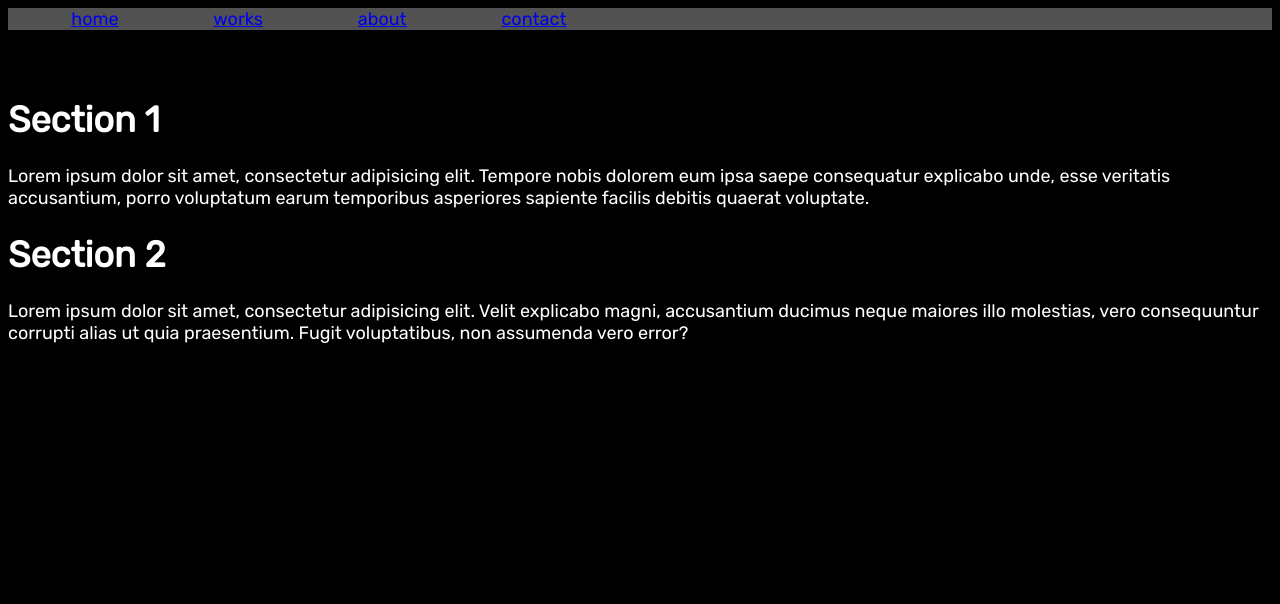
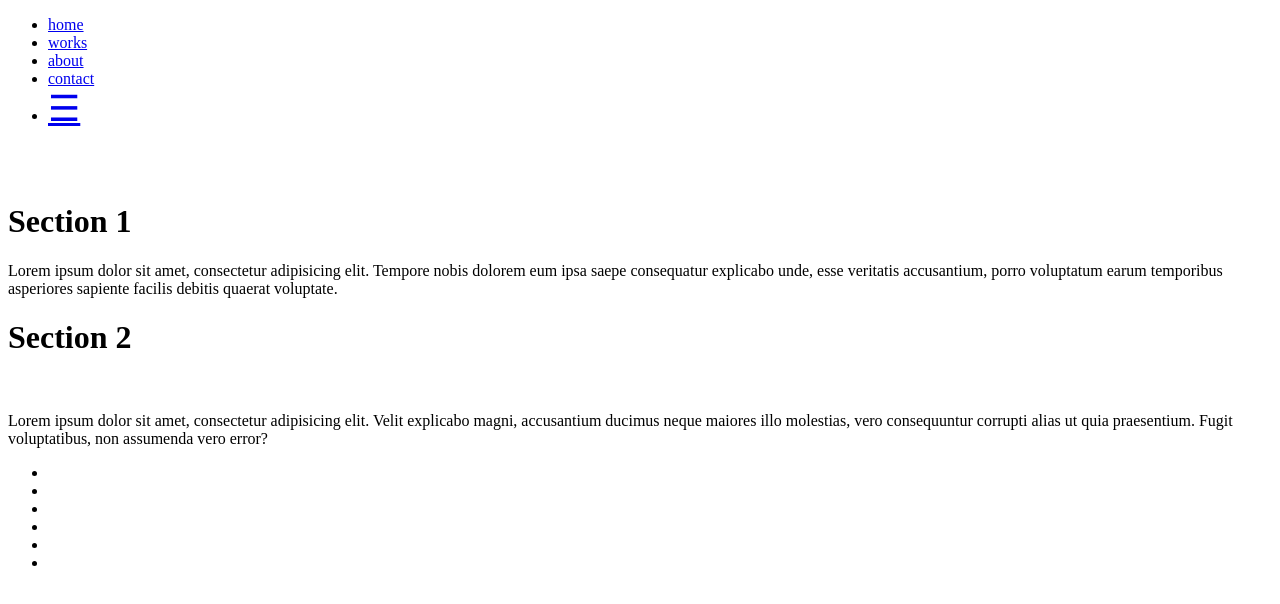
Before and after one commit to WhalesAreNice/MMP-240, a plain HTML site: page NgAllan_Project04/index.html in a window 1280 px wide. Drawn offline with Linux system fonts and the light colour scheme.

Commit message:
Add files via upload

```diff
--- a/NgAllan_Project04/index.html
+++ b/NgAllan_Project04/index.html
@@ -3,7 +3,7 @@
         <head>
             <meta charset="UTF-8">
             <title>Allan Ng Assignment 04</title>
-            <link rel="stylesheet" href="css/style.css">
+<!--            <link rel="stylesheet" href="css/style.css">-->
             <!-- responsive: meta tag viewport should make all of our site pages work on all devices and screen sizes -->
             <meta name="viewport" content="width=device-width, initial-scale=1">
             <link href="https://fonts.googleapis.com/css?family=Rubik" rel="stylesheet">
@@ -38,10 +38,18 @@
                 </div> <!-- section1 -->
                 <div class="section2">
                     <h1>Section 2</h1>
+                    <img src="" alt="">
                     <p>Lorem ipsum dolor sit amet, consectetur adipisicing elit. Velit explicabo magni, accusantium ducimus neque maiores illo molestias, vero consequuntur corrupti alias ut quia praesentium. Fugit voluptatibus, non assumenda vero error?</p>
                 </div> <!-- section2 -->
                 <div class="contacts">
-
+                    <ul>
+                        <li><a href=""></a></li>
+                        <li><a href=""></a></li>
+                        <li><a href=""></a></li>
+                        <li><a href=""></a></li>
+                        <li><a href=""></a></li>
+                        <li><a href=""></a></li>
+                    </ul>
                 </div> <!-- contacts -->
             </div> <!-- container -->
 
```
